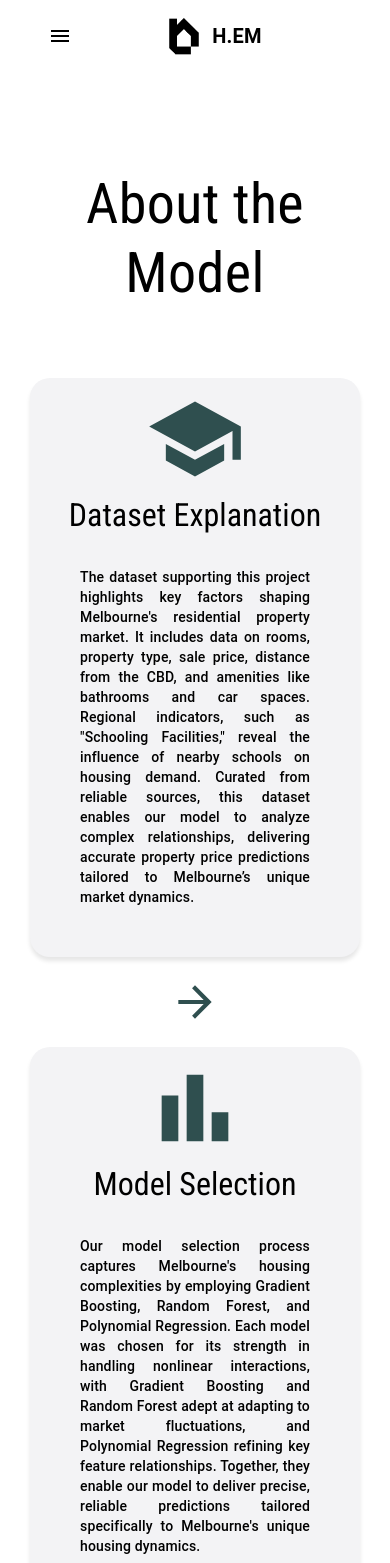
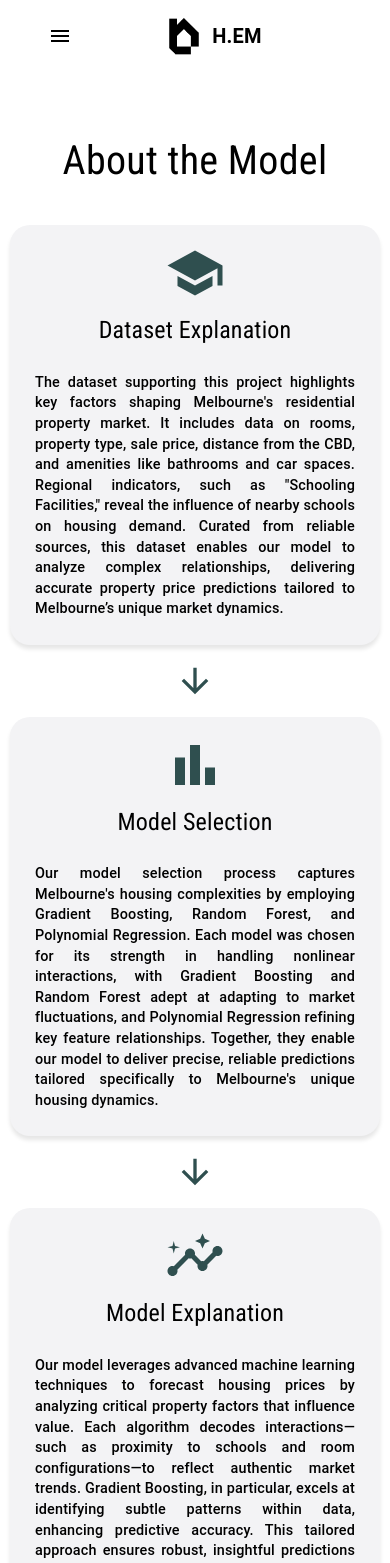
Before and after one commit to hritikanand/Assignment-3---COS30049, a React (Create React App) app in the folder hem-react-app/: page /about in a window 390 px wide. Shown: the top 1563 px of the page. Built offline with nearby package versions, Linux system fonts and the light colour scheme.

Commit message:
About page is responsive

```diff
--- a/hem-react-app/src/components/About/AboutSection.js
+++ b/hem-react-app/src/components/About/AboutSection.js
@@ -1,4 +1,3 @@
-// src/components/About/About.js
 import React from 'react';
 import Box from '@mui/material/Box';
 import Typography from '@mui/material/Typography';
@@ -6,31 +5,33 @@ import Paper from '@mui/material/Paper';
 import SchoolIcon from '@mui/icons-material/School';
 import BarChartIcon from '@mui/icons-material/BarChart';
 import InsightsIcon from '@mui/icons-material/Insights';
-import ArrowForwardIcon from '@mui/icons-material/ArrowForward'
+import ArrowForwardIcon from '@mui/icons-material/ArrowForward';
+import ArrowDownwardIcon from '@mui/icons-material/ArrowDownward';
+import { useMediaQuery } from 'react-responsive';
 
 function About() {
-  // Define unique content for each card with corresponding icons
   const cardContent = [
     {
       title: 'Dataset Explanation',
       text: `The dataset supporting this project highlights key factors shaping Melbourne's residential property market. It includes data on rooms, property type, sale price, distance from the CBD, and amenities like bathrooms and car spaces. Regional indicators, such as "Schooling Facilities," reveal the influence of nearby schools on housing demand. Curated from reliable sources, this dataset enables our model to analyze complex relationships, delivering accurate property price predictions tailored to Melbourne’s unique market dynamics.`,
-      icon: <SchoolIcon sx={{ fontSize: 100, color: '#2F4F4F', marginTop: '1px', marginBottom: '5px' }} />,
+      icon: <SchoolIcon sx={{ fontSize: 60, color: '#2F4F4F', mt: 1, mb: 1 }} />,
     },
     {
       title: 'Model Selection',
       text: `Our model selection process captures Melbourne's housing complexities by employing Gradient Boosting, Random Forest, and Polynomial Regression. Each model was chosen for its strength in handling nonlinear interactions, with Gradient Boosting and Random Forest adept at adapting to market fluctuations, and Polynomial Regression refining key feature relationships. Together, they enable our model to deliver precise, reliable predictions tailored specifically to Melbourne's unique housing dynamics.`,
-      icon: <BarChartIcon sx={{ fontSize: 100, color: '#2F4F4F', marginTop: '1px', marginBottom: '5px' }} />,
+      icon: <BarChartIcon sx={{ fontSize: 60, color: '#2F4F4F', mt: 1, mb: 1 }} />,
     },
     {
       title: 'Model Explanation',
       text: `Our model leverages advanced machine learning techniques to forecast housing prices by analyzing critical property factors that influence value. Each algorithm decodes interactions—such as proximity to schools and room configurations—to reflect authentic market trends. Gradient Boosting, in particular, excels at identifying subtle patterns within data, enhancing predictive accuracy. This tailored approach ensures robust, insightful predictions aligned with Melbourne’s unique housing landscape.`,
-      icon: <InsightsIcon sx={{ fontSize: 100, color: '#2F4F4F', marginTop: '1px', marginBottom: '5px' }} />,
+      icon: <InsightsIcon sx={{ fontSize: 60, color: '#2F4F4F', mt: 1, mb: 1 }} />,
     },
   ];
 
+  const isLargeScreen = useMediaQuery({ minWidth: 1224 });
+
   return (
-    <Box sx={{ padding: '40px 30px', backgroundColor: '#ffffff' }}>
-
+    <Box sx={{ padding: '20px 20px', backgroundColor: '#ffffff' }}>
       {/* Title Section */}
       <Typography
         variant="h4"
@@ -38,9 +39,9 @@ function About() {
         sx={{
           fontWeight: 'regular',
           fontFamily: '"Roboto Condensed", sans-serif',
-          fontSize: '3.5rem',
-          marginTop: '30px',
-          marginBottom: '70px',
+          fontSize: '2.5rem',
+          mt: 2,
+          mb: 5,
           color: 'black'
         }}
       >
@@ -53,9 +54,9 @@ function About() {
           display: 'flex',
           alignItems: 'center',
           justifyContent: 'center',
-          gap: '20px',
-          flexWrap: 'wrap',
-          marginBottom: '100px',
+          gap: 2,
+          flexDirection: isLargeScreen ? 'row' : 'column',
+          mb: 8,
         }}
       >
         {cardContent.map((card, index) => (
@@ -64,8 +65,8 @@ function About() {
               elevation={3}
               sx={{
                 padding: '10px',
-                width: { xs: '100%', md: '25%' },
-                height: { xs: 'auto', md: '500px' },
+                width: isLargeScreen ? '30%' : '100%',
+                height: isLargeScreen ? '400px' : 'auto',
                 display: 'flex',
                 flexDirection: 'column',
                 alignItems: 'center',
@@ -82,32 +83,34 @@ function About() {
               }}
             >
               {card.icon}
-              <Typography variant="h5" sx={{
+              <Typography variant="h6" sx={{
                 fontWeight: 'regular',
                 fontFamily: '"Roboto Condensed", sans-serif',
-                fontSize: '2rem',
-                marginBottom: '-10px',
+                fontSize: '1.5rem',
+                mb: 1,
                 color: 'black'
                 }}>
                 {card.title}
               </Typography>
 
               <Typography variant="body2" color="textSecondary" sx={{
-                padding: '40px',
+                padding: '15px',
                 color: 'black',
                 textAlign: 'justify',
-                fontWeight: 525
+                fontWeight: 500,
+                fontSize: '0.9rem'
                 }}>
                 {card.text}
               </Typography>
             </Paper>
 
-            {/* Arrows between cards */}
+            {/* Conditional Arrows between cards */}
             {index < cardContent.length - 1 && (
-              <ArrowForwardIcon sx={{
-                fontSize: 50,
-                color: '#2F4F4F',
-              }} />
+              isLargeScreen ? (
+                <ArrowForwardIcon sx={{ fontSize: 40, color: '#2F4F4F' }} />
+              ) : (
+                <ArrowDownwardIcon sx={{ fontSize: 40, color: '#2F4F4F' }} />
+              )
             )}
           </React.Fragment>
         ))}
```
